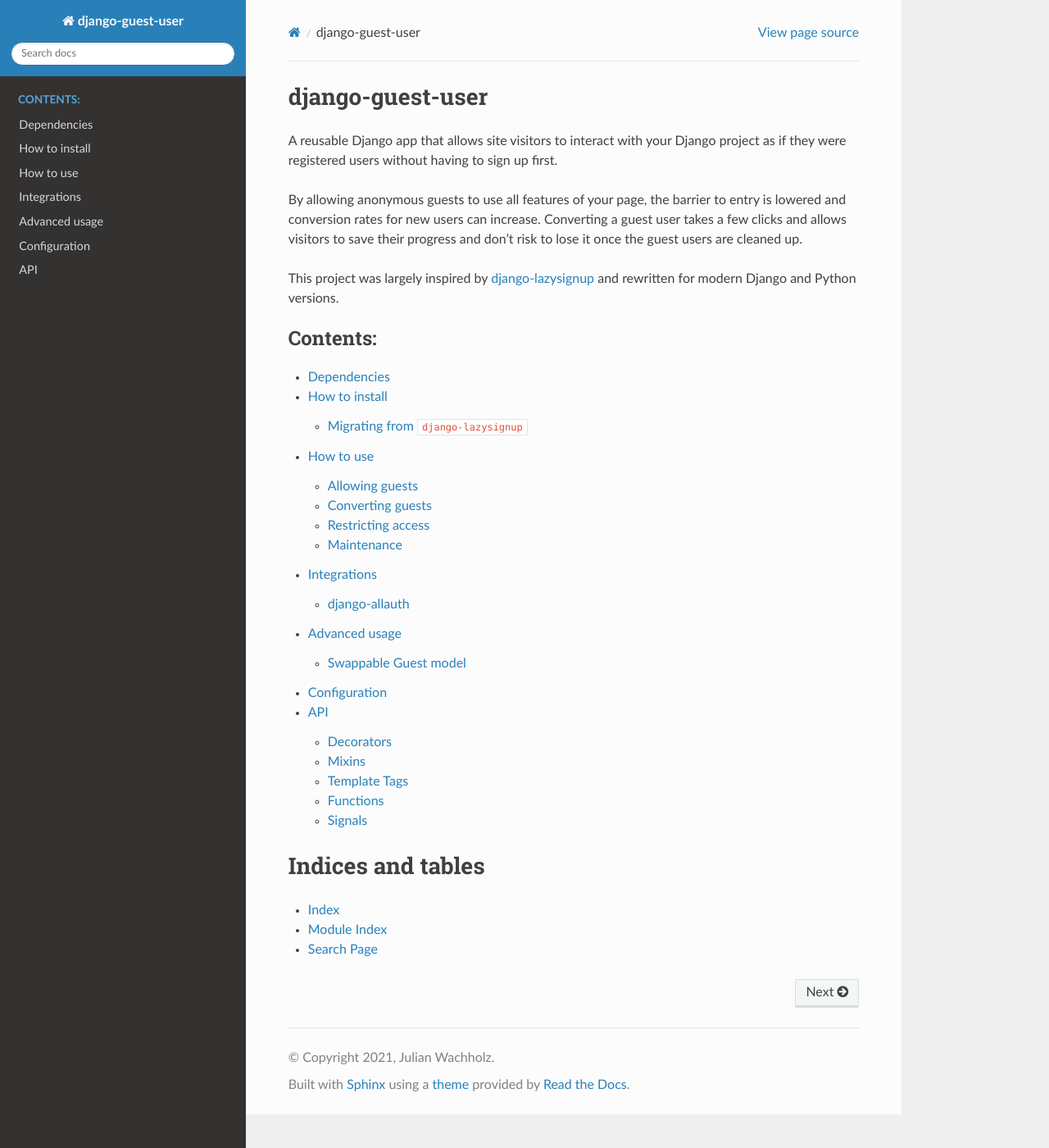
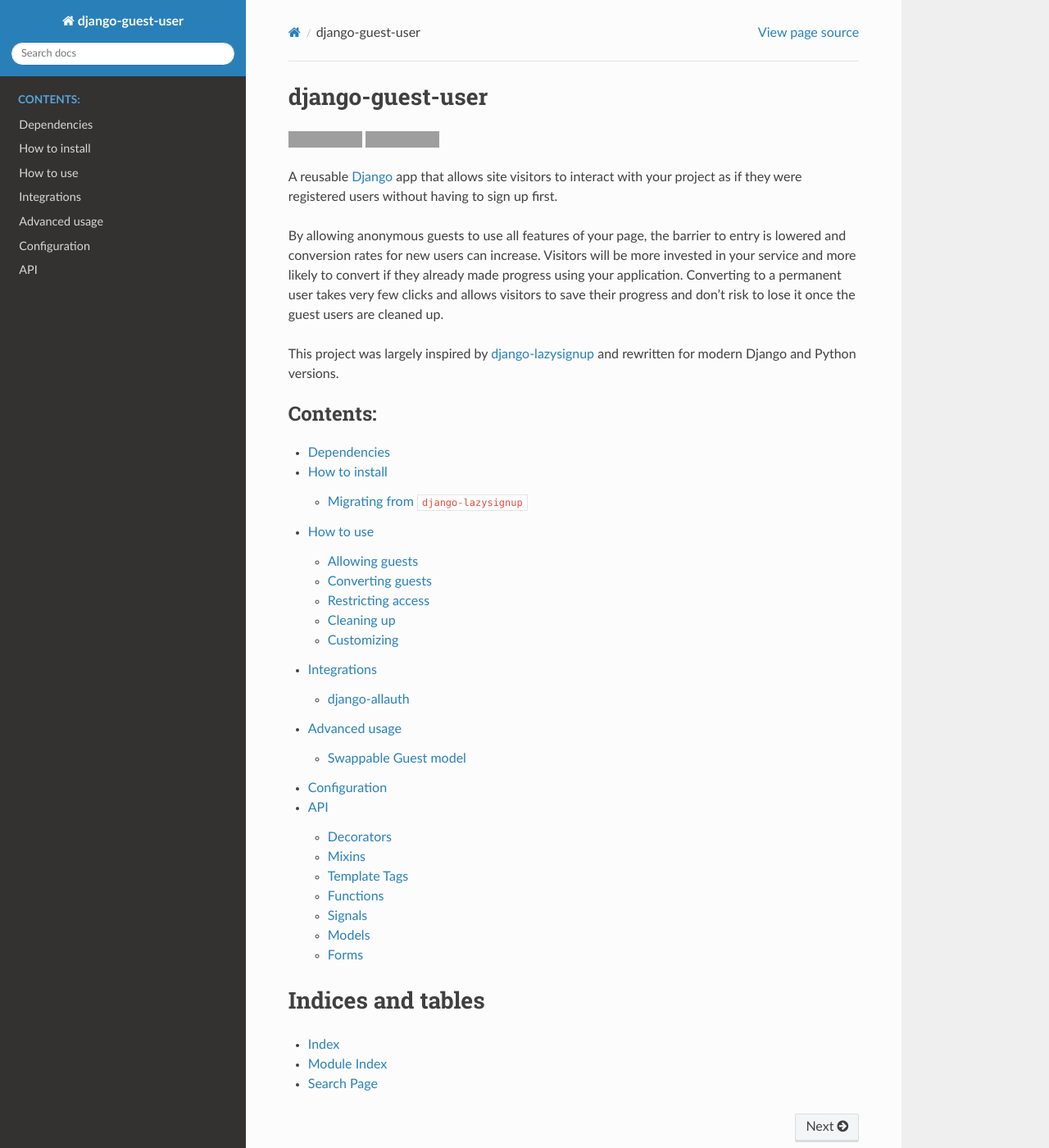
Before and after one commit to julianwachholz/django-guest-user, a Sphinx documentation site: the page built from docs/index.rst, in a window 1280 px wide and 1400 px high. Shown: the whole window at 82% size. Built offline with Sphinx 7.4.7 and the Read the Docs theme 2.0.0, drawn with Linux system fonts in a browser that asks for light colours; grey boxes are pictures that could not be loaded.

```diff
--- a/docs/advanced.rst
+++ b/docs/advanced.rst
@@ -7,6 +7,11 @@ Swappable Guest model
 If you want to add additional fields to your temporary guests, you can swap out
 the Guest model with your own by customizing the
 :attr:`GUEST_USER_MODEL<guest_user.app_settings.AppSettings.MODEL>` setting.
+
+.. warning::
+
+    Swappable models in Django are still experimental and this feature may not
+    work as intended as tests are only minimal.
 
 This example overrides the guest model with a custom model to override the
 manager and the logic on how to create a user, which can be useful if you do not
--- a/docs/contrib.rst
+++ b/docs/contrib.rst
@@ -9,7 +9,7 @@ such as Twitter, Apple, Google, etc.
 
 .. _django-allauth: https://www.intenct.nl/projects/django-allauth/
 
-This module registers signal handlers that will allow automatically converting
+This module registers a signal handler that will allow automatically converting
 guest users when they decide to connect a social media account.
 The user's social media account username will be used as their username.
 
--- a/docs/index.rst
+++ b/docs/index.rst
@@ -1,13 +1,25 @@
 django-guest-user
 =================
 
-A reusable Django app that allows site visitors to interact with your Django
-project as if they were registered users without having to sign up first.
+.. image:: https://github.com/julianwachholz/django-guest-user/actions/workflows/lint.yml/badge.svg
+   :target: https://github.com/julianwachholz/django-guest-user/actions/workflows/lint.yml
+   :alt: Code Lint
+
+.. image:: https://github.com/julianwachholz/django-guest-user/actions/workflows/test.yml/badge.svg
+   :target: https://github.com/julianwachholz/django-guest-user/actions/workflows/test.yml
+   :alt: Python Tests
+
+A reusable `Django`_ app that allows site visitors to interact with your project
+as if they were registered users without having to sign up first.
+
+.. _Django: https://www.djangoproject.com/
 
 By allowing anonymous guests to use all features of your page, the barrier to
-entry is lowered and conversion rates for new users can increase. Converting
-a guest user takes a few clicks and allows visitors to save their progress
-and don't risk to lose it once the guest users are cleaned up.
+entry is lowered and conversion rates for new users can increase. Visitors will
+be more invested in your service and more likely to convert if they already made
+progress using your application. Converting to a permanent user takes very few
+clicks and allows visitors to save their progress and don't risk to lose it
+once the guest users are cleaned up.
 
 This project was largely inspired by `django-lazysignup`_ and rewritten for
 modern Django and Python versions.
```
Also changed, not shown: docs/api.rst (+16 -4 lines), docs/setup.rst (+4 -3 lines), docs/usage.rst (+38 -14 lines), 8 other files.
